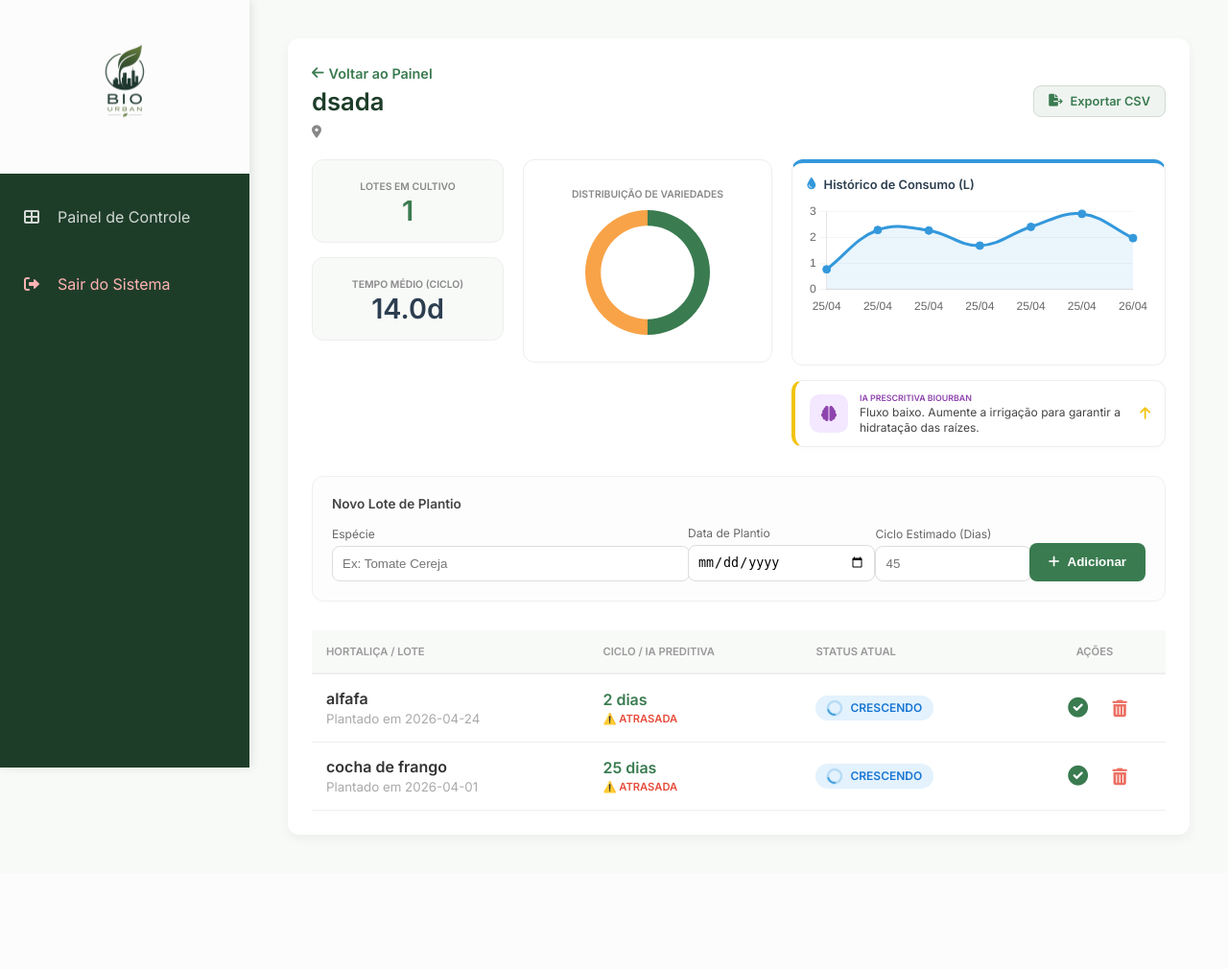
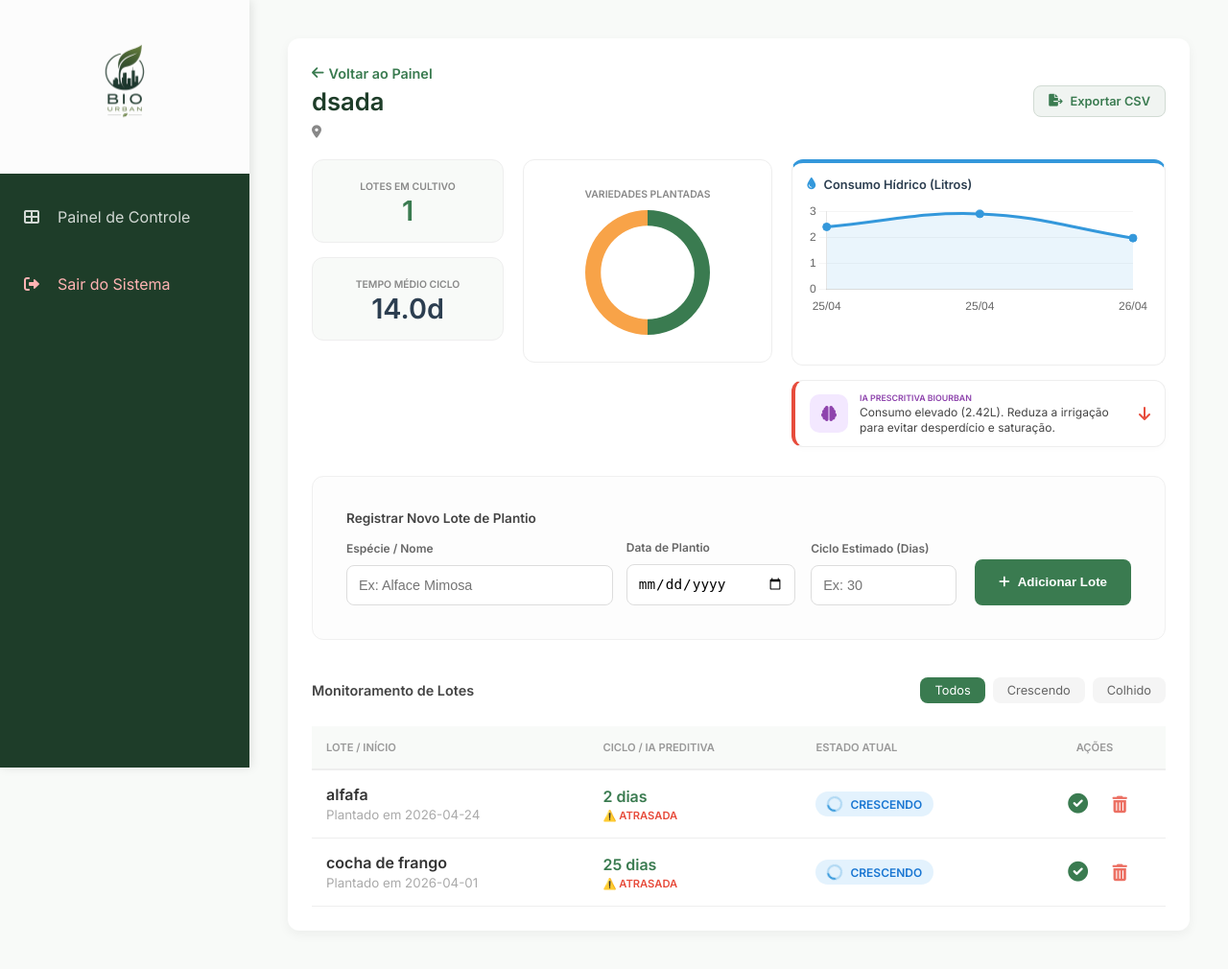
Before and after one commit to djuliocesar2/biourbanteste, a Flask app: page /fazenda/1 in a window 1280 px wide. Shown: the whole page at 96% size. Before the commit the page ends 871 px from the top, so only its background shows below. Run offline with Flask 3, Linux system fonts and the light colour scheme; a user stored in the database is signed in.

Commit message:
Atualizando IA consumo Hidrico

```diff
--- a/app.py
+++ b/app.py
@@ -42,7 +42,7 @@ def login():
         if user and user.password == request.form.get('password'):
             login_user(user)
             return redirect(url_for('dashboard'))
-        flash('Login inválido')
+        flash('Login inválido. Verifique suas credenciais.')
     return render_template('login.html')
 
 @app.route('/register', methods=['GET', 'POST'])
@@ -78,7 +78,7 @@ def add_fazenda():
         db.session.add(nova); db.session.commit()
     return redirect(url_for('dashboard'))
 
-# --- PÁGINA DA UNIDADE (GESTÃO + DUAS IAs) ---
+# --- PÁGINA DA UNIDADE (GESTÃO + DUAL IA) ---
 
 @app.route('/fazenda/<int:id>')
 @login_required
@@ -86,12 +86,14 @@ def ver_fazenda(id):
     fazenda = Fazenda.query.get_or_404(id)
     if fazenda.usuario_id != current_user.id: return "Acesso Negado", 403
 
+    # Filtro opcional via URL (?filtro=Crescendo)
+    filtro = request.args.get('filtro', 'Todos')
     hoje = datetime.now().date()
     contagem_variedades = {}
     total_ciclos, qtd_ativas = 0, 0
     previsoes_ia = {}
 
-    # 1. PROCESSAMENTO DE LOTES E ALERTAS DE ATRASO
+    # 1. PROCESSAMENTO DE LOTES E ALERTAS
     for h in fazenda.hortalicas:
         if h.status != 'Colhido':
             if h.ciclo_estimado:
@@ -125,36 +127,54 @@ def ver_fazenda(id):
                     previsoes_ia[tipo] = round(float(pred[0]), 1)
                 except: continue
 
-    # 3. IA PRESCRITIVA: ANÁLISE DE CONSUMO HÍDRICO (IoT)
+    # 3. IA PRESCRITIVA: ANÁLISE DINÂMICA DE CONSUMO (Gatilhos 1L e 2L)
     insight_h2o = None
-    registros = RegistroHidrico.query.filter_by(fazenda_id=id).order_by(RegistroHidrico.id.desc()).limit(7).all()
+    # Pegamos apenas os últimos 3 registros para a IA ser mais rápida na resposta
+    registros = RegistroHidrico.query.filter_by(fazenda_id=id).order_by(RegistroHidrico.id.desc()).limit(3).all()
+
     if registros:
         media_local = sum(r.consumo_litros for r in registros) / len(registros)
-        if media_local > 10.0:
-            insight_h2o = {"tipo": "perigo", "msg": "Consumo elevado. Reduza a irrigação em 20% para evitar desperdício."}
-        elif media_local < 3.0:
-            insight_h2o = {"tipo": "alerta", "msg": "Fluxo baixo. Aumente a irrigação para garantir a hidratação das raízes."}
+
+        if media_local < 1.0:
+            insight_h2o = {
+                "tipo": "alerta",
+                "msg": f"Consumo baixo ({media_local:.2f}L). Aumente a irrigação para garantir a hidratação das raízes."
+            }
+        elif media_local > 2.0:
+            insight_h2o = {
+                "tipo": "perigo",
+                "msg": f"Consumo elevado ({media_local:.2f}L). Reduza a irrigação para evitar desperdício e saturação."
+            }
         else:
-            insight_h2o = {"tipo": "sucesso", "msg": "Nível de irrigação ideal para esta unidade. Mantenha o fluxo."}
+            insight_h2o = {
+                "tipo": "sucesso",
+                "msg": f"Nível de irrigação ideal ({media_local:.2f}L). Mantenha o fluxo atual para este cultivo."
+            }
 
-    # Preparação dos dados para os gráficos
+    # Gráficos e Estatísticas
     registros.reverse()
     labels_h2o = [r.data_leitura[8:10]+"/"+r.data_leitura[5:7] for r in registros]
     dados_h2o = [r.consumo_litros for r in registros]
     tempo_medio = round(total_ciclos / qtd_ativas, 1) if qtd_ativas > 0 else 0
 
+    # Lógica de Filtro para a Tabela
+    if filtro == 'Crescendo': hortalicas_exibidas = [h for h in fazenda.hortalicas if h.status != 'Colhido']
+    elif filtro == 'Colhido': hortalicas_exibidas = [h for h in fazenda.hortalicas if h.status == 'Colhido']
+    else: hortalicas_exibidas = fazenda.hortalicas
+
     stats = {
         'total_ativas': qtd_ativas,
         'tempo_medio': tempo_medio,
         'previsoes': previsoes_ia,
-        'insight_h2o': insight_h2o
+        'insight_h2o': insight_h2o,
+        'filtro_atual': filtro
     }
 
-    return render_template('index.html', fazenda=fazenda, hortalicas=fazenda.hortalicas,
+    return render_template('index.html', fazenda=fazenda, hortalicas=hortalicas_exibidas,
                            stats=stats, chart_data=contagem_variedades,
                            labels_h2o=labels_h2o, dados_h2o=dados_h2o, hoje=hoje)
 
-# --- OPERAÇÕES ---
+# --- OPERAÇÕES DE CRUD E API ---
 
 @app.route('/add_hortalica/<int:fazenda_id>', methods=['POST'])
 @login_required
@@ -192,9 +212,9 @@ def exportar_csv(fazenda_id):
     fazenda = Fazenda.query.get_or_404(fazenda_id)
     si = io.StringIO()
     cw = csv.writer(si)
-    cw.writerow(['Hortalica', 'Data Plantio', 'Data Colheita', 'Status'])
+    cw.writerow(['Hortalica', 'Data Plantio', 'Data Colheita', 'Status', 'Ciclo Estimado'])
     for h in fazenda.hortalicas:
-        cw.writerow([h.nome, h.data_plantio, h.data_colheita, h.status])
+        cw.writerow([h.nome, h.data_plantio, h.data_colheita, h.status, h.ciclo_estimado])
     output = make_response(si.getvalue())
     output.headers["Content-Disposition"] = f"attachment; filename=relatorio_{fazenda.nome}.csv"
     output.headers["Content-type"] = "text/csv"
--- a/simulador_iot.py
+++ b/simulador_iot.py
@@ -42,8 +42,8 @@ def simular_envio():
             except requests.exceptions.ConnectionError:
                 print("Erro: Não foi possível conectar ao servidor. O app.py está rodando?")
 
-            # Espera 5 segundos para o próximo envio
-            time.sleep(5)
+            # ESPERA 1 MINUTO (60 SEGUNDOS) PARA O PRÓXIMO ENVIO
+            time.sleep(60)
 
     except KeyboardInterrupt:
         print("\n\nSimulação finalizada pelo usuário.")
--- a/templates/index.html
+++ b/templates/index.html
@@ -39,6 +39,20 @@
         border: 1px solid #c084fc;
         box-shadow: 0 2px 4px rgba(109, 40, 217, 0.1);
     }
+
+    .filter-btn {
+        text-decoration: none;
+        padding: 6px 15px;
+        border-radius: 8px;
+        font-size: 0.8rem;
+        color: #666;
+        background: #f5f5f5;
+        transition: 0.3s;
+    }
+    .filter-btn.active {
+        background: var(--primary-green);
+        color: white;
+    }
 </style>
 
 <div style="background: white; padding: 25px; border-radius: 12px; box-shadow: 0 4px 12px rgba(0,0,0,0.05);">
@@ -65,13 +79,13 @@
                 <span style="display: block; font-size: 1.8rem; font-weight: bold; color: var(--primary-green);">{{ stats.total_ativas }}</span>
             </div>
             <div style="background: #f8faf8; padding: 15px; border-radius: 12px; text-align: center; border: 1px solid #eee;">
-                <small style="color: #888; text-transform: uppercase; font-weight: 700; font-size: 0.65rem;">Tempo Médio (Ciclo)</small>
+                <small style="color: #888; text-transform: uppercase; font-weight: 700; font-size: 0.65rem;">Tempo Médio Ciclo</small>
                 <span style="display: block; font-size: 1.8rem; font-weight: bold; color: #2C3E50;">{{ stats.tempo_medio }}d</span>
             </div>
         </div>
 
         <div style="background: white; border: 1px solid #eee; padding: 15px; border-radius: 12px; min-height: 180px; display: flex; flex-direction: column; align-items: center; justify-content: center;">
-            <small style="color: #888; font-weight: 700; font-size: 0.65rem; margin-bottom: 10px; text-transform: uppercase;">Distribuição de Variedades</small>
+            <small style="color: #888; font-weight: 700; font-size: 0.65rem; margin-bottom: 10px; text-transform: uppercase;">Variedades Plantadas</small>
             <div style="width: 100%; max-width: 130px;">
                 <canvas id="varietyChart"></canvas>
             </div>
@@ -80,7 +94,7 @@
         <div style="display: flex; flex-direction: column; gap: 15px;">
             <div style="background: white; border-radius: 12px; border: 1px solid #eee; border-top: 4px solid #3498DB; padding: 15px; min-height: 180px;">
                 <h3 style="margin: 0 0 10px 0; font-size: 0.8rem; color: #2C3E50; display: flex; align-items: center; gap: 8px;">
-                    <i class="fas fa-tint" style="color: #3498DB;"></i> Histórico de Consumo (L)
+                    <i class="fas fa-tint" style="color: #3498DB;"></i> Consumo Hídrico (Litros)
                 </h3>
                 <div id="waterContainer" style="height: 120px; width: 100%;">
                     <canvas id="waterChart"></canvas>
@@ -97,39 +111,48 @@
                     <p style="margin: 0; font-size: 0.75rem; color: #444; line-height: 1.3;">{{ stats.insight_h2o.msg }}</p>
                 </div>
                 <i class="fas {% if stats.insight_h2o.tipo == 'perigo' %}fa-arrow-down{% elif stats.insight_h2o.tipo == 'alerta' %}fa-arrow-up{% else %}fa-check{% endif %}"
-                   style="color: {% if stats.insight_h2o.tipo == 'perigo' %}#e74c3c{% elif stats.insight_h2o.tipo == 'alerta' %}#f1c40f{% else %}#2ecc71{% endif %}; font-size: 0.9rem;"></i>
+                   style="color: {% if stats.insight_h2o.tipo == 'perigo' %}#e74c3c{% elif stats.insight_h2o.tipo == 'alerta' %}#f1c40f{% else %}#2ecc71{% endif %};"></i>
             </div>
             {% endif %}
         </div>
     </div>
 
-    <div style="background: #fdfdfd; padding: 20px; border-radius: 12px; margin-bottom: 30px; border: 1px solid #f0f0f0;">
-        <h4 style="margin: 0 0 15px 0; font-size: 0.85rem; color: #444;">Novo Lote de Plantio</h4>
-        <form action="/add_hortalica/{{ fazenda.id }}" method="POST" style="display: flex; gap: 20px; align-items: flex-end;">
-            <div style="flex: 2;">
-                <label style="font-size: 0.75rem; color: #666; margin-bottom: 5px; display: block;">Espécie</label>
-                <input type="text" name="nome" placeholder="Ex: Tomate Cereja" required style="width: 100%; padding: 10px; border: 1px solid #ddd; border-radius: 8px;">
+    <div style="background: #fdfdfd; padding: 35px; border-radius: 12px; margin-bottom: 30px; border: 1px solid #f0f0f0;">
+        <h4 style="margin: 0 0 15px 0; font-size: 0.85rem; color: #444;">Registrar Novo Lote de Plantio</h4>
+        <form action="/add_hortalica/{{ fazenda.id }}" method="POST" style="display: flex; gap: 35px; align-items: flex-end;">
+            <div style="flex: 2; margin-right: 5px;">
+                <label style="font-size: 0.75rem; color: #666; margin-bottom: 10px; display: block; font-weight: 600;">Espécie / Nome</label>
+                <input type="text" name="nome" placeholder="Ex: Alface Mimosa" required style="width: 100%; padding: 12px; border: 1px solid #ddd; border-radius: 8px; font-size: 0.9rem;">
             </div>
-            <div style="flex: 1;">
-                <label style="font-size: 0.75rem; color: #666; margin-bottom: 5px; display: block;">Data de Plantio</label>
-                <input type="date" name="data_plantio" required style="width: 100%; padding: 9px; border: 1px solid #ddd; border-radius: 8px;">
+            <div style="flex: 1.2; margin-right: 5px;">
+                <label style="font-size: 0.75rem; color: #666; margin-bottom: 10px; display: block; font-weight: 600;">Data de Plantio</label>
+                <input type="date" name="data_plantio" required style="width: 100%; padding: 11px; border: 1px solid #ddd; border-radius: 8px; font-size: 0.9rem;">
             </div>
-            <div style="flex: 0.8;">
-                <label style="font-size: 0.75rem; color: #666; margin-bottom: 5px; display: block;">Ciclo Estimado (Dias)</label>
-                <input type="number" name="ciclo_estimado" placeholder="45" style="width: 100%; padding: 10px; border: 1px solid #ddd; border-radius: 8px;">
+            <div style="flex: 1; margin-right: 5px;">
+                <label style="font-size: 0.75rem; color: #666; margin-bottom: 10px; display: block; font-weight: 600;">Ciclo Estimado (Dias)</label>
+                <input type="number" name="ciclo_estimado" placeholder="Ex: 30" style="width: 100%; padding: 12px; border: 1px solid #ddd; border-radius: 8px; font-size: 0.9rem;">
             </div>
-            <button type="submit" class="btn btn-primary" style="height: 40px; background: var(--primary-green); border: none; padding: 0 20px; border-radius: 8px; color: white; cursor: pointer; font-weight: 600;">
-                <i class="fas fa-plus"></i> Adicionar
+            <button type="submit" style="height: 48px; background: var(--primary-green); border: none; padding: 0 25px; border-radius: 8px; color: white; cursor: pointer; font-weight: 600; display: flex; align-items: center; gap: 8px; margin-left: 5px;">
+                <i class="fas fa-plus"></i> Adicionar Lote
             </button>
         </form>
+    </div>
+
+    <div style="display: flex; justify-content: space-between; align-items: center; margin-bottom: 15px;">
+        <h3 style="font-size: 0.9rem; color: #444;">Monitoramento de Lotes</h3>
+        <div style="display: flex; gap: 8px;">
+            <a href="?filtro=Todos" class="filter-btn {{ 'active' if stats.filtro_atual == 'Todos' }}">Todos</a>
+            <a href="?filtro=Crescendo" class="filter-btn {{ 'active' if stats.filtro_atual == 'Crescendo' }}">Crescendo</a>
+            <a href="?filtro=Colhido" class="filter-btn {{ 'active' if stats.filtro_atual == 'Colhido' }}">Colhido</a>
+        </div>
     </div>
 
     <table style="width: 100%; border-collapse: collapse;">
         <thead>
             <tr style="text-align: left; background: #f8faf8; border-bottom: 2px solid #eee;">
-                <th style="padding: 15px; color: #999; font-size: 0.7rem; text-transform: uppercase;">Hortaliça / Lote</th>
+                <th style="padding: 15px; color: #999; font-size: 0.7rem; text-transform: uppercase;">Lote / Início</th>
                 <th style="padding: 15px; color: #999; font-size: 0.7rem; text-transform: uppercase;">Ciclo / IA Preditiva</th>
-                <th style="padding: 15px; color: #999; font-size: 0.7rem; text-transform: uppercase;">Status Atual</th>
+                <th style="padding: 15px; color: #999; font-size: 0.7rem; text-transform: uppercase;">Estado Atual</th>
                 <th style="padding: 15px; color: #999; font-size: 0.7rem; text-transform: uppercase; text-align: center;">Ações</th>
             </tr>
         </thead>
@@ -150,7 +173,6 @@
                                 <span style="color: #7f8c8d;">Faltam {{ h.dias_restantes }} dias</span>
                             {% endif %}
                         </div>
-
                         {% if stats.previsoes.get(h.nome) %}
                         <div class="ia-badge">
                             <i class="fas fa-brain"></i> IA sugere: {{ stats.previsoes[h.nome] }} dias
@@ -173,12 +195,12 @@
                     {% if h.status != 'Colhido' %}
                     <form action="/colher/{{ h.id }}/{{ fazenda.id }}" method="POST" style="display: inline;">
                         <input type="hidden" name="data_colheita" value="{{ hoje }}">
-                        <button type="submit" title="Finalizar Colheita" style="border:none; background:none; color:var(--primary-green); cursor:pointer; font-size: 1.3rem; margin-right: 15px;">
+                        <button type="submit" title="Finalizar e Colher" style="border:none; background:none; color:var(--primary-green); cursor:pointer; font-size: 1.3rem; margin-right: 15px;">
                             <i class="fas fa-check-circle"></i>
                         </button>
                     </form>
                     {% endif %}
-                    <a href="/deletar/{{ h.id }}/{{ fazenda.id }}" onclick="return confirm('Excluir este lote permanentemente?')" style="color: #ec7063; font-size: 1.1rem;"><i class="fas fa-trash-alt"></i></a>
+                    <a href="/deletar/{{ h.id }}/{{ fazenda.id }}" onclick="return confirm('Excluir este lote?')" style="color: #ec7063; font-size: 1.1rem;"><i class="fas fa-trash-alt"></i></a>
                 </td>
             </tr>
             {% endfor %}
@@ -187,7 +209,6 @@
 </div>
 
 <script>
-    // Configuração do Gráfico de Variedades (Doughnut)
     new Chart(document.getElementById('varietyChart'), {
         type: 'doughnut',
         data: {
@@ -198,16 +219,11 @@
                 borderWidth: 0
             }]
         },
-        options: {
-            cutout: '75%',
-            plugins: { legend: { display: false } }
-        }
+        options: { cutout: '75%', plugins: { legend: { display: false } } }
     });
 
-    // Configuração do Gráfico de Consumo (Line)
     const ctxWater = document.getElementById('waterChart');
     const labelsH2O = {{ labels_h2o | tojson }};
-
     if (labelsH2O.length > 0) {
         new Chart(ctxWater, {
             type: 'line',
@@ -235,7 +251,7 @@
             }
         });
     } else {
-        document.getElementById('waterContainer').innerHTML = '<div style="display:flex;align-items:center;justify-content:center;height:100%;color:#ccc;font-size:0.75rem;">Aguardando dados dos sensores...</div>';
+        document.getElementById('waterContainer').innerHTML = '<div style="display:flex;align-items:center;justify-content:center;height:100%;color:#ccc;font-size:0.75rem;">Aguardando dados hídricos...</div>';
     }
 </script>
 {% endblock %}
```
Also changed, not shown: instance/biourban_pro.db.
